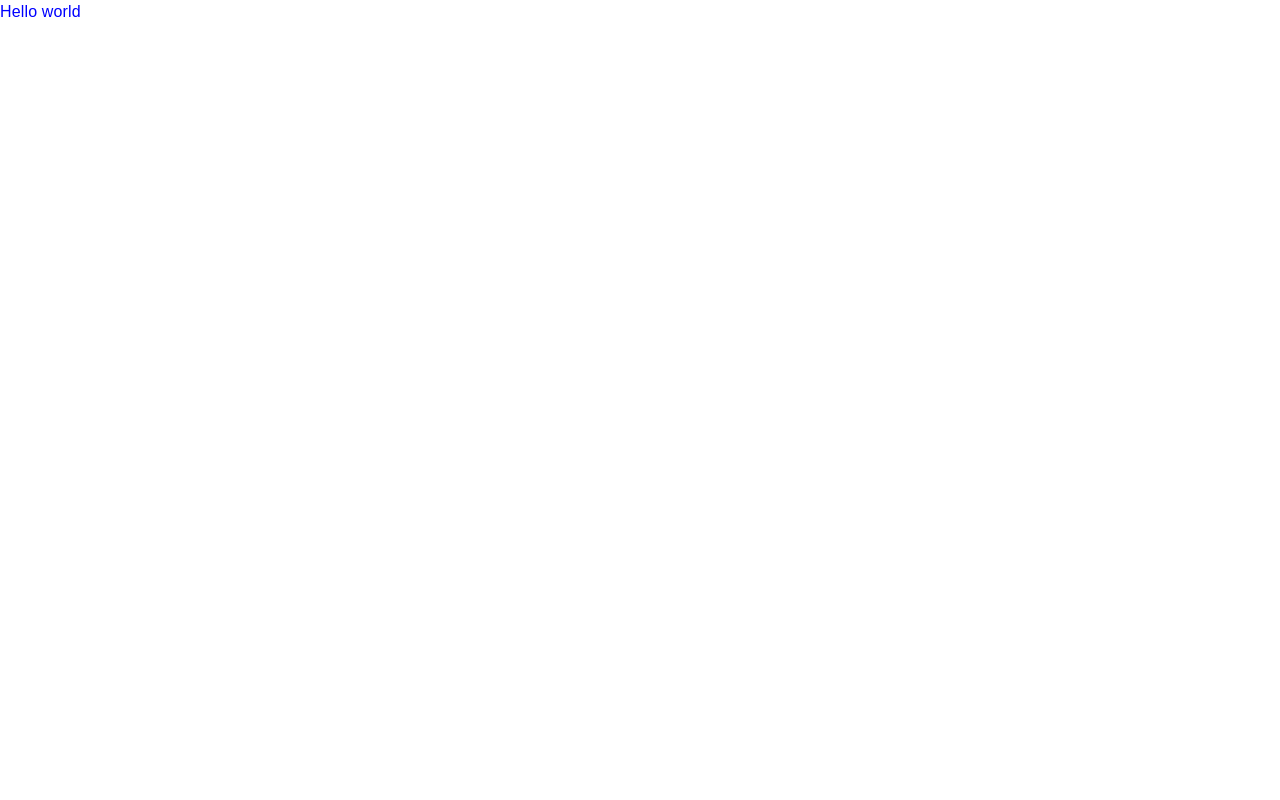
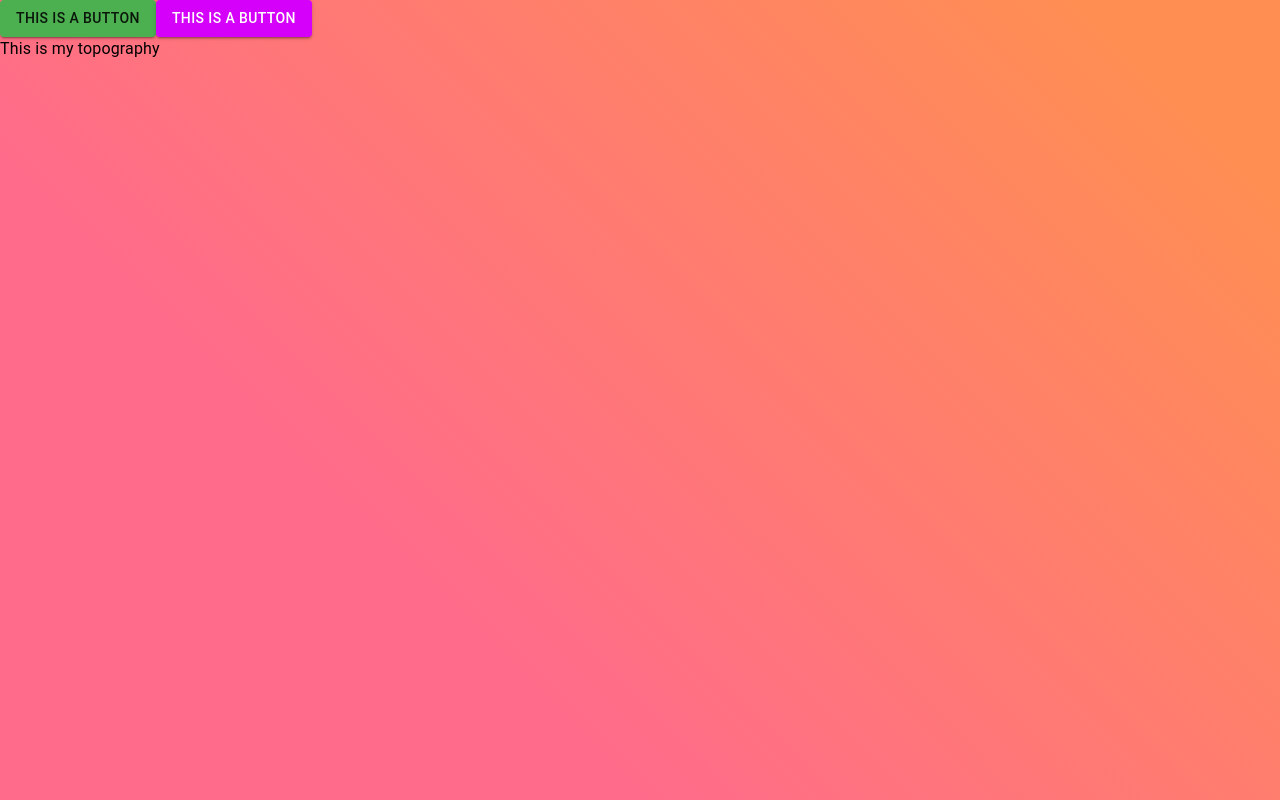
Before and after one commit to vpalex999/mui-112, a React app in the folder mui-kit/: page / in a window 1280 px wide. Built offline with nearby package versions, Linux system fonts and the light colour scheme.

Commit message:
app react-mui6

```diff
--- a/mui-kit/src/index.tsx
+++ b/mui-kit/src/index.tsx
@@ -1,7 +1,7 @@
 import { ThemeProvider } from '@material-ui/core';
 import React from 'react';
 import ReactDOM from 'react-dom';
-import App from './react-mui5/App';
+import App from './react-mui6/App';
 import theme from './theme';
 
 ReactDOM.render(
--- /dev/null
+++ b/mui-kit/src/react-mui6/App.tsx
@@ -0,0 +1,29 @@
+// React & Material UI #6: Themes - Making your own Theme
+import React from 'react';
+import { Button, makeStyles, Typography, useTheme } from '@material-ui/core';
+
+const useStyles = makeStyles({
+  root: {
+    height: '100vh',
+    background: 'linear-gradient(45deg, #FF6B8B 30%, #FF8E53 90%)',
+  },
+});
+
+const App = () => {
+  const theme = useTheme();
+  console.log(theme);
+  const classes = useStyles();
+  return (
+    <div className={classes.root}>
+      <Button color='primary' variant='contained'>
+        This is a button
+      </Button>
+      <Button color='secondary' variant='contained'>
+        This is a button
+      </Button>
+      <Typography>This is my topography</Typography>
+    </div>
+  );
+};
+
+export default App;
--- a/mui-kit/src/theme.ts
+++ b/mui-kit/src/theme.ts
@@ -1,10 +1,10 @@
 import { createTheme } from '@material-ui/core';
-import { purple, green } from '@material-ui/core/colors';
+import { green, purple } from '@material-ui/core/colors';
 
 const theme = createTheme({
   palette: {
-    primary: purple,
-    secondary: green,
+    primary: green,
+    secondary: purple,
   },
 });
 
```
